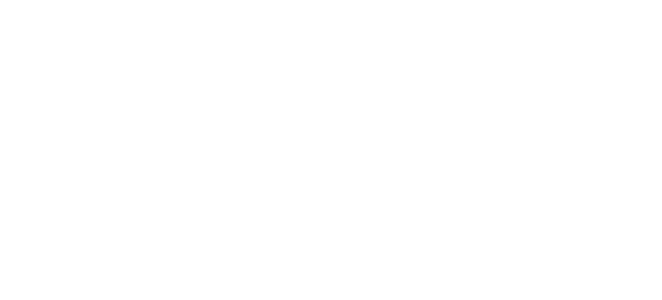
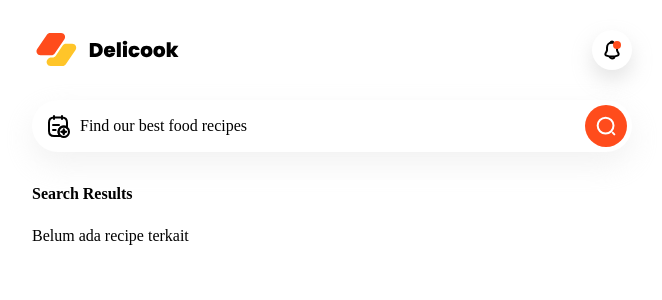
Before and after one commit to Wira07/delirecipesreactbwa, a React (Vite) app: page /search in a window 1280 px wide. Before the commit this address had no page. Shown: the top 300 px of the page, without its empty margins (308-970 px from the left). Built offline with nearby package versions, Linux system fonts and the light colour scheme.

Commit message:
refactor: Update App.tsx, Browse.tsx, and RecipeCardResult.tsx components
- Update App.tsx to add SearchDetails component and remove commented out routes
- Update Browse.tsx to add search functionality and handle search query
- Update RecipeCardResult.tsx to add RecipeCardResult component

```diff
--- a/src/App.tsx
+++ b/src/App.tsx
@@ -1,5 +1,7 @@
 import { BrowserRouter as Router, Route, Routes } from "react-router-dom";
 import Browse from "./pages/Browse";
+import SearchDetails from "./pages/Searchdetails";
+
 // import RecipeDetails from './pages/RecipeDetails';
 // import CategoryDetails from './pages/CategoryDetails';
 // import SearchDetails from './pages/SearchDetails';
@@ -9,8 +11,8 @@
     <Router>
       <Routes>
         <Route path="/" element={<Browse />} />
-        {/* <Route path="/search" element={<SearchDetails />} />
-        <Route path="/recipe/:slug" element={<RecipeDetails />} />
+        <Route path="/search" element={<SearchDetails />} />
+        {/* <Route path="/recipe/:slug" element={<RecipeDetails />} />
         <Route path="/category/:slug" element={<CategoryDetails />} /> */}
       </Routes>
     </Router>
--- /dev/null
+++ b/src/components/RecipeCardResult.tsx
@@ -0,0 +1,29 @@
+import { Recipe } from "../types/type";
+
+export default function RecipeCardResult({ recipe }: RecipeCardResultProps) {
+  const baseURL = "http://delirecipesbwa.test/storage";
+
+  return (
+    <a href="details.html" className="card">
+      <div className="flex rounded-[20px] p-[14px] gap-[14px] bg-white shadow-[0_12px_30px_0_#D6D6D640] transition-all duration-300 hover:shadow-[0_10px_20px_0_#FF4C1C80]">
+        <div className="flex shrink-0 w-[100px] h-20 rounded-[20px] overflow-hidden bg-[#D9D9D9]">
+          <img src={`${baseURL}/${recipe.thumbnail}`} className="w-full h-full object-cover" alt="thumbnail" />
+        </div>
+        <div className="flex flex-col w-full">
+          <div className="flex items-center justify-between">
+            <h3 className="font-bold text-lg leading-[24px]">{recipe.name}</h3>
+            <div className="flex shrink-0 items-center w-fit rounded-full py-1 px-2 bg-[#FF4C1C] shadow-[0_6px_10px_0_#FF4C1C80]">
+              <img src="assets/images/icons/Star 1.svg" className="w-4 h-4" alt="star" />
+              <span className="font-semibold text-xs leading-[18px] text-white">4.8</span>
+            </div>
+          </div>
+          <p className="text-sm leading-[21px] text-[#848486]">by {recipe.author.name}</p>
+        </div>
+      </div>
+    </a>
+  );
+}
+
+interface RecipeCardResultProps {
+  recipe: Recipe;
+}
--- a/src/pages/Browse.tsx
+++ b/src/pages/Browse.tsx
@@ -1,7 +1,22 @@
 import CategoryWrapper from "../wrappers/CategoryWrapper";
 import BrowseFeaturedRecipesWrapper from "../wrappers/BrowseFeaturedRecipesWrapper";
+import { useState } from "react";
+import { useNavigate } from "react-router-dom";
 
 export default function Browse() {
+  const [searchQuery, setSearchQuery] = useState("");
+  const navigate = useNavigate();
+
+  const handleInputChange = (event: React.ChangeEvent<HTMLInputElement>) => {
+    setSearchQuery(event.target.value);
+  };
+
+  const handleSearch = () => {
+    if (searchQuery.length > 3) {
+      navigate(`/search?query=${searchQuery}`);
+    }
+  };
+
   return (
     <>
       <nav className="flex items-center justify-between px-5 mt-[30px]">
@@ -15,13 +30,21 @@
         </a>
       </nav>
       <div id="SearchForm" className="px-5 mt-[30px]">
-        <form action="search.html" className="flex items-center rounded-full p-[5px_14px] pr-[5px] gap-[10px] bg-white shadow-[0_12px_30px_0_#D6D6D652] transition-all duration-300 focus-within:ring-1 focus-within:ring-[#FF4C1C]">
+        <div className="flex items-center rounded-full p-[5px_14px] pr-[5px] gap-[10px] bg-white shadow-[0_12px_30px_0_#D6D6D652] transition-all duration-300 focus-within:ring-1 focus-within:ring-[#FF4C1C]">
           <img src="/assets/images/icons/note-favorite.svg" className="w-6 h-6" alt="icon" />
-          <input type="text" name="search" id="search" className="appearance-none outline-none w-full font-semibold placeholder:font-normal placeholder:text-black" placeholder="Find our best food recipes" />
-          <button type="submit" className=" flex shrink-0 w-[42px] h-[42px]">
+          <input
+            type="text"
+            name="search"
+            value={searchQuery}
+            onChange={handleInputChange}
+            id="search"
+            className="appearance-none outline-none w-full font-semibold placeholder:font-normal placeholder:text-black"
+            placeholder="Find our best food recipes"
+          />
+          <button onClick={handleSearch} className=" flex shrink-0 w-[42px] h-[42px]">
             <img src="/assets/images/icons/search.svg" alt="icon" />
           </button>
-        </form>
+        </div>
       </div>
       <CategoryWrapper></CategoryWrapper>
       <BrowseFeaturedRecipesWrapper></BrowseFeaturedRecipesWrapper>
--- /dev/null
+++ b/src/pages/SearchDetails.tsx
@@ -0,0 +1,88 @@
+import axios from "axios";
+import { useEffect, useState } from "react";
+import { Link, useLocation } from "react-router-dom";
+import { Recipe } from "../types/type";
+import RecipeCardResult from "../components/RecipeCardResult";
+
+export default function SearchDetails() {
+  const location = useLocation();
+  const [searchQuery, setSearchQuery] = useState("");
+  const [searchResults, setSearchResults] = useState<Recipe[]>([]);
+  const [loading, setLoading] = useState(false);
+  const [error, setError] = useState<string | null>(null);
+
+  useEffect(() => {
+    const query = new URLSearchParams(location.search).get("query");
+    if (query) {
+      setSearchQuery(query);
+      performSearch(query);
+    }
+  }, [location.search]);
+
+  const performSearch = async (query: string) => {
+    if (!query) {
+      setSearchResults([]);
+      return;
+    }
+
+    setLoading(true);
+    setError(null);
+
+    try {
+      const response = await axios.get(`http://delirecipesbwa.test/api/recipes/search?query=${query}`);
+      setSearchResults(response.data.data);
+    } catch (error) {
+      setError("Error searching for recipes");
+    } finally {
+      setLoading(false);
+    }
+  };
+
+  const handleInputChange = (event: React.ChangeEvent<HTMLInputElement>) => {
+    const query = event.target.value;
+    setSearchQuery(query);
+    performSearch(query);
+  };
+
+  return (
+    <>
+      <nav className="flex items-center justify-between px-5 mt-[30px]">
+        <Link to={"/"}>
+          <a className="flex shrink-0">
+            <img src="assets/images/logos/logo.svg" alt="logo" />
+          </a>
+        </Link>
+        <a href="#">
+          <div className="flex items-center justify-center w-10 h-10 rounded-full bg-white shadow-[0_10px_20px_0_#D6D6D6AB] transition-all duration-300 hover:shadow-[0_10px_20px_0_#FF4C1C80]">
+            <img src="assets/images/icons/notification.svg" className="w-5 h-5 object-contain" alt="icon" />
+          </div>
+        </a>
+      </nav>
+      <div className="px-5 mt-[30px]">
+        {loading && <p>Loading...</p>}
+        {error && <p>{error}</p>}
+        <div className="flex items-center rounded-full p-[5px_14px] pr-[5px] gap-[10px] bg-white shadow-[0_12px_30px_0_#D6D6D652] transition-all duration-300 focus-within:ring-1 focus-within:ring-[#FF4C1C]">
+          <img src="assets/images/icons/note-favorite.svg" className="w-6 h-6" alt="icon" />
+          <input
+            type="text"
+            value={searchQuery}
+            onChange={handleInputChange}
+            name="search"
+            id="search"
+            className="appearance-none outline-none w-full font-semibold placeholder:font-normal placeholder:text-black"
+            placeholder="Find our best food recipes"
+          />
+          <button type="submit" className=" flex shrink-0 w-[42px] h-[42px]">
+            <img src="assets/images/icons/search.svg" alt="icon" />
+          </button>
+        </div>
+      </div>
+      <section id="SearchResult" className="px-5 mt-[30px]">
+        <div className="flex items-center justify-between">
+          <h2 className="font-bold">Search Results</h2>
+        </div>
+        <div className="flex flex-col gap-[18px] mt-[18px]">{searchResults.length > 0 ? searchResults.map((recipe) => <RecipeCardResult key={recipe.id} recipe={recipe}></RecipeCardResult>) : <p>Belum ada recipe terkait</p>}</div>
+      </section>
+    </>
+  );
+}
```
